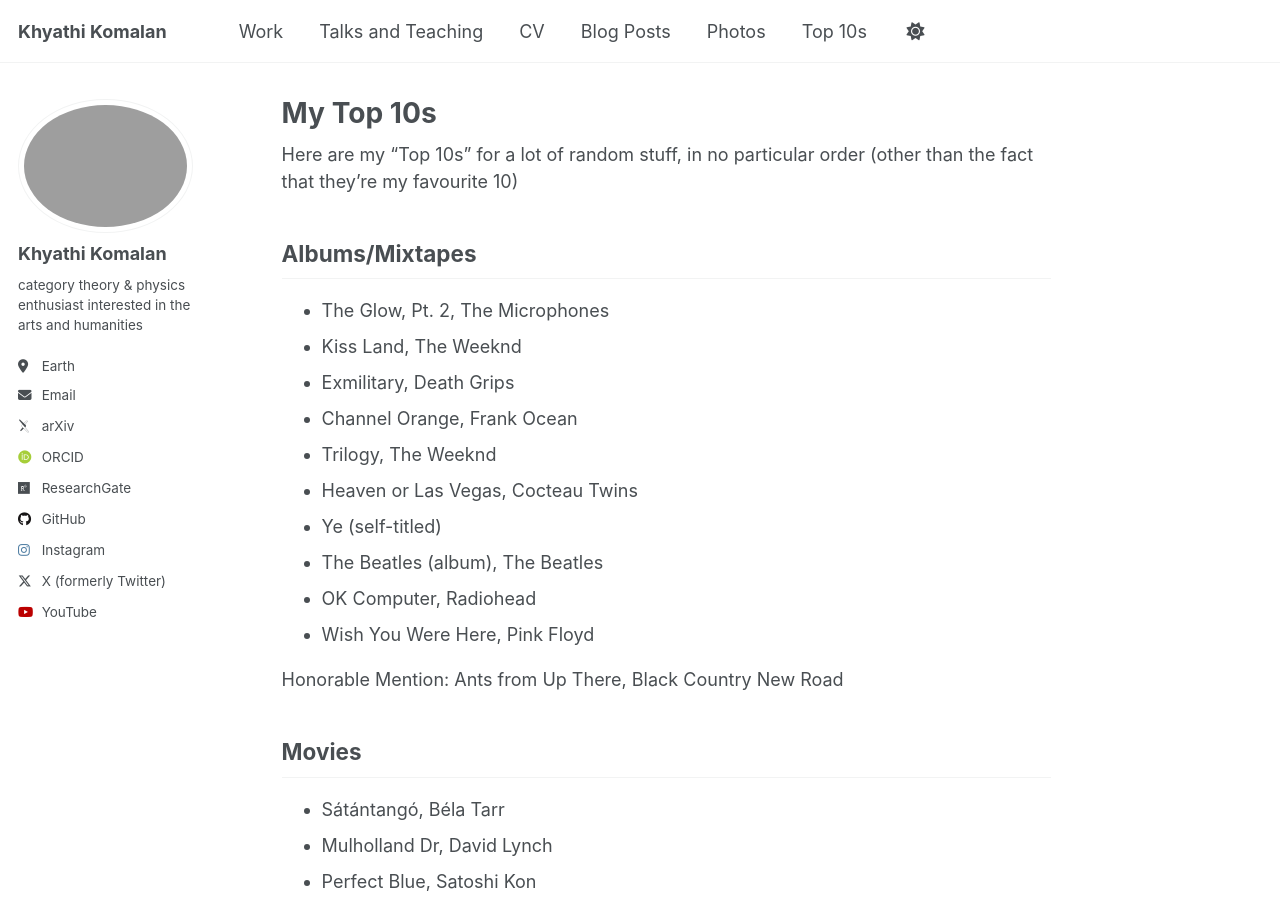
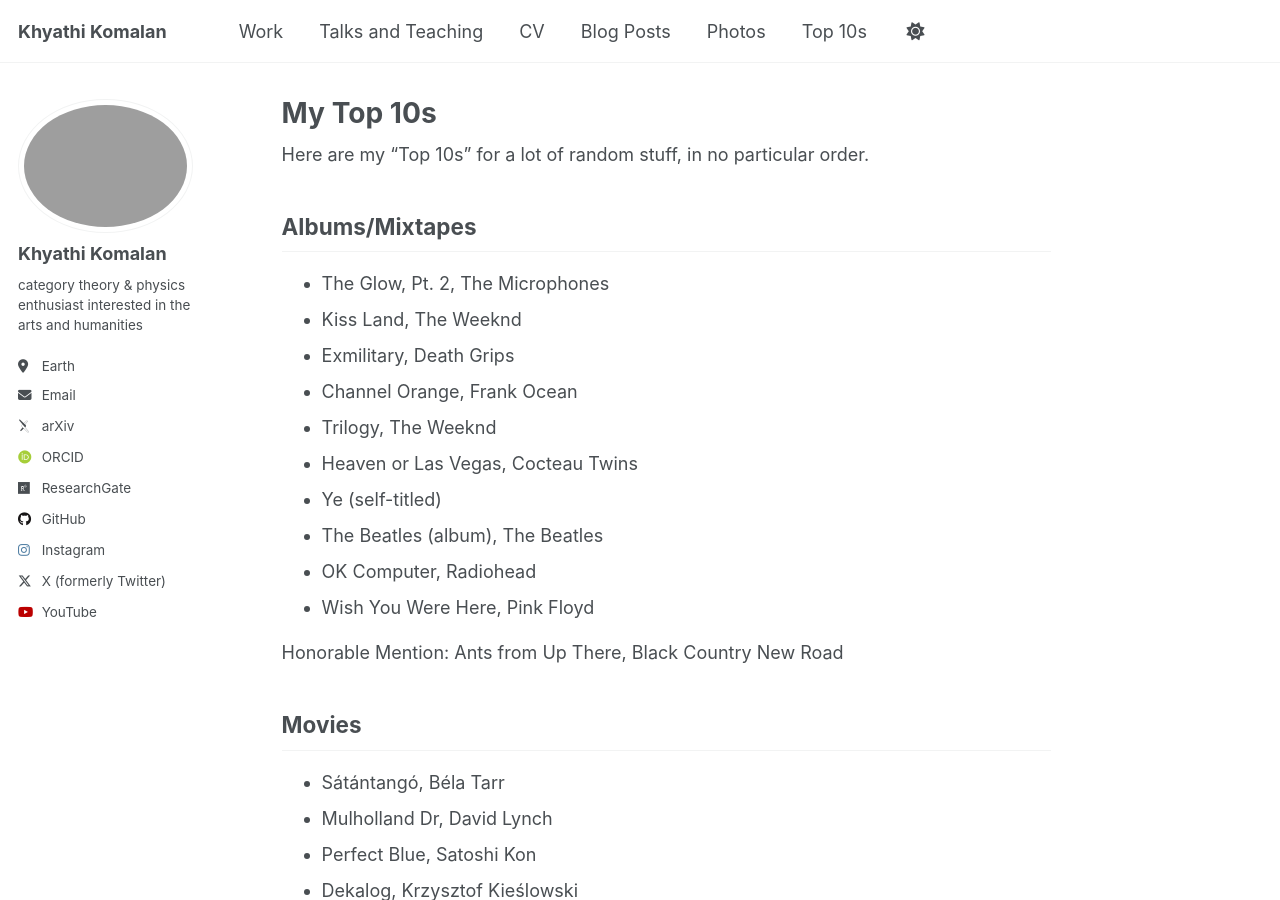
Before and after one commit to khyathikomalan/khyathikomalan.github.io, a Jekyll site: the page built from _pages/markdown.md, in a window 1280 px wide and 900 px high. Built offline with Jekyll 4.4.1, drawn with Linux system fonts in a browser that asks for light colours; some web fonts are replaced.

Commit message:
Update markdown.md

```diff
--- a/_pages/markdown.md
+++ b/_pages/markdown.md
@@ -7,7 +7,7 @@
   - /markdown.html
 ---
 
-Here are my "Top 10s" for a lot of random stuff, in no particular order (other than the fact that they're my favourite 10)
+Here are my "Top 10s" for a lot of random stuff, in no particular order.
 
 ## Albums/Mixtapes
 
```
